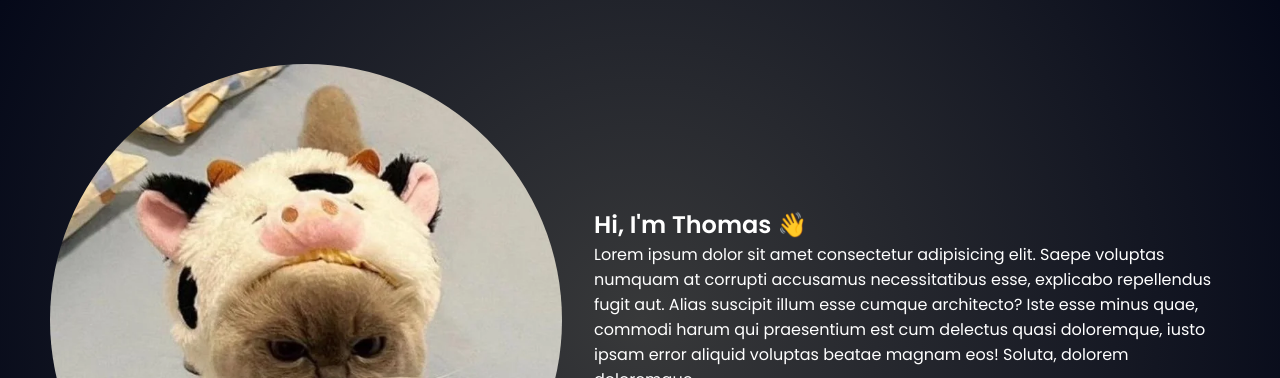
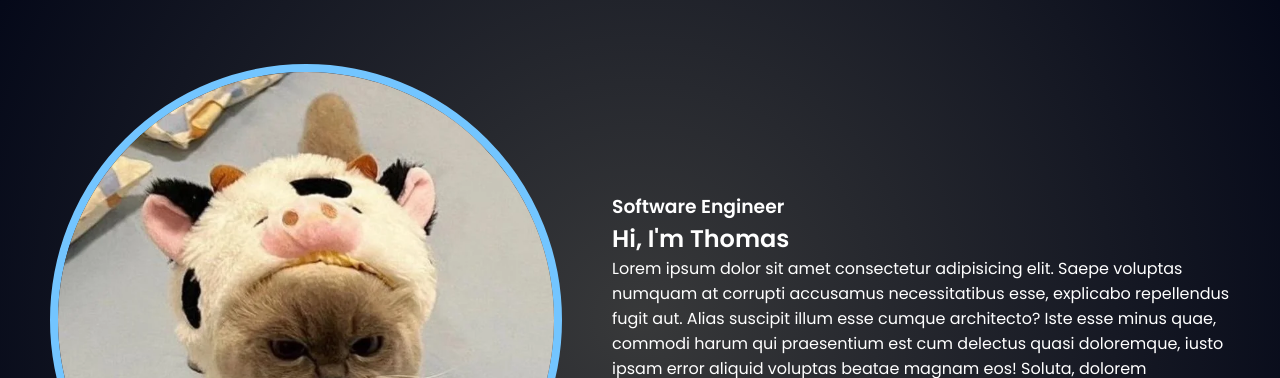
Before and after one commit to ThomasQTruong/ThomasQTruong, a website: page index.html in a window 1280 px wide. Shown: the part 80-458 px from the top of the page. Drawn offline with Linux system fonts and the light colour scheme.

Commit message:
feat: add fluid gap for hero headshot/text and border for headshot

```diff
--- a/index.html
+++ b/index.html
@@ -88,7 +88,8 @@
             <img src="assets/hero-headshot.jpg" alt="Thomas Truong Headshot">
           </div>
           <div class="text">
-            <h2>Hi, I'm Thomas 👋</h2>
+            <h3>Software Engineer</h3>
+            <h1>Hi, I'm Thomas</h1>
             <p>Lorem ipsum dolor sit amet consectetur adipisicing elit. Saepe voluptas numquam at corrupti accusamus necessitatibus esse, explicabo repellendus fugit aut. Alias suscipit illum esse cumque architecto? Iste esse minus quae, commodi harum qui praesentium est cum delectus quasi doloremque, iusto ipsam error aliquid voluptas beatae magnam eos! Soluta, dolorem doloremque.</p>
             <div class="links">
               <a href="https://github.com/ThomasQTruong" target="_blank" rel="noopener noreferrer">
--- a/styles/style.css
+++ b/styles/style.css
@@ -488,6 +488,7 @@ body.light-mode .nav-divider {
   border-radius: 50%;
   aspect-ratio: 1 / 1;
   object-fit: cover;
+  border: 8px solid rgb(115 197 255);
 }
 
 .hero .text {
@@ -624,7 +625,7 @@ body.light-mode .nav-divider {
   .hero-container {
     flex-flow: wrap;
     flex-direction: row;
-    gap: 2rem;
+    gap: var(--nav-padding-fluid);
     justify-content: space-between;
   }
 }
```
